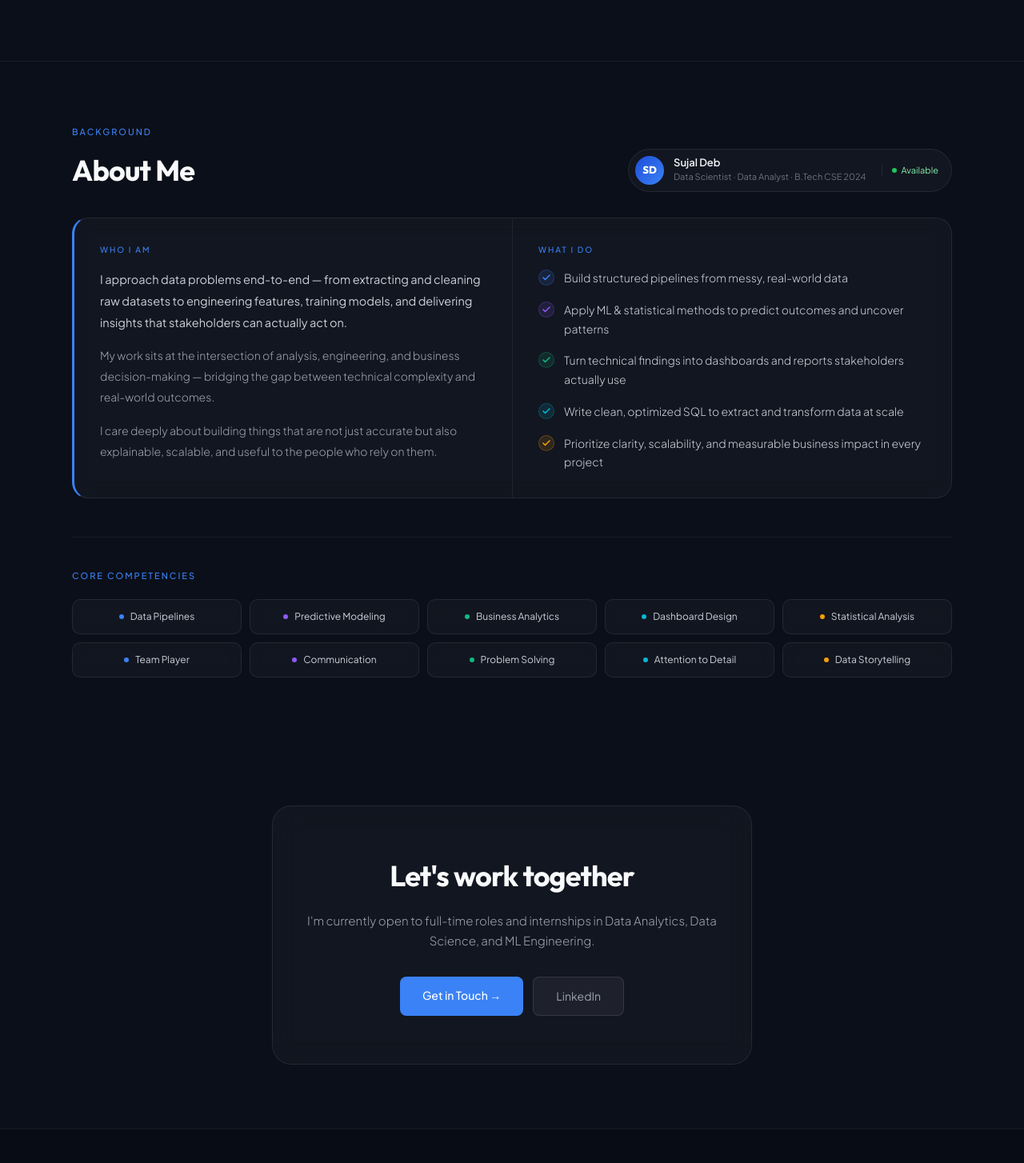
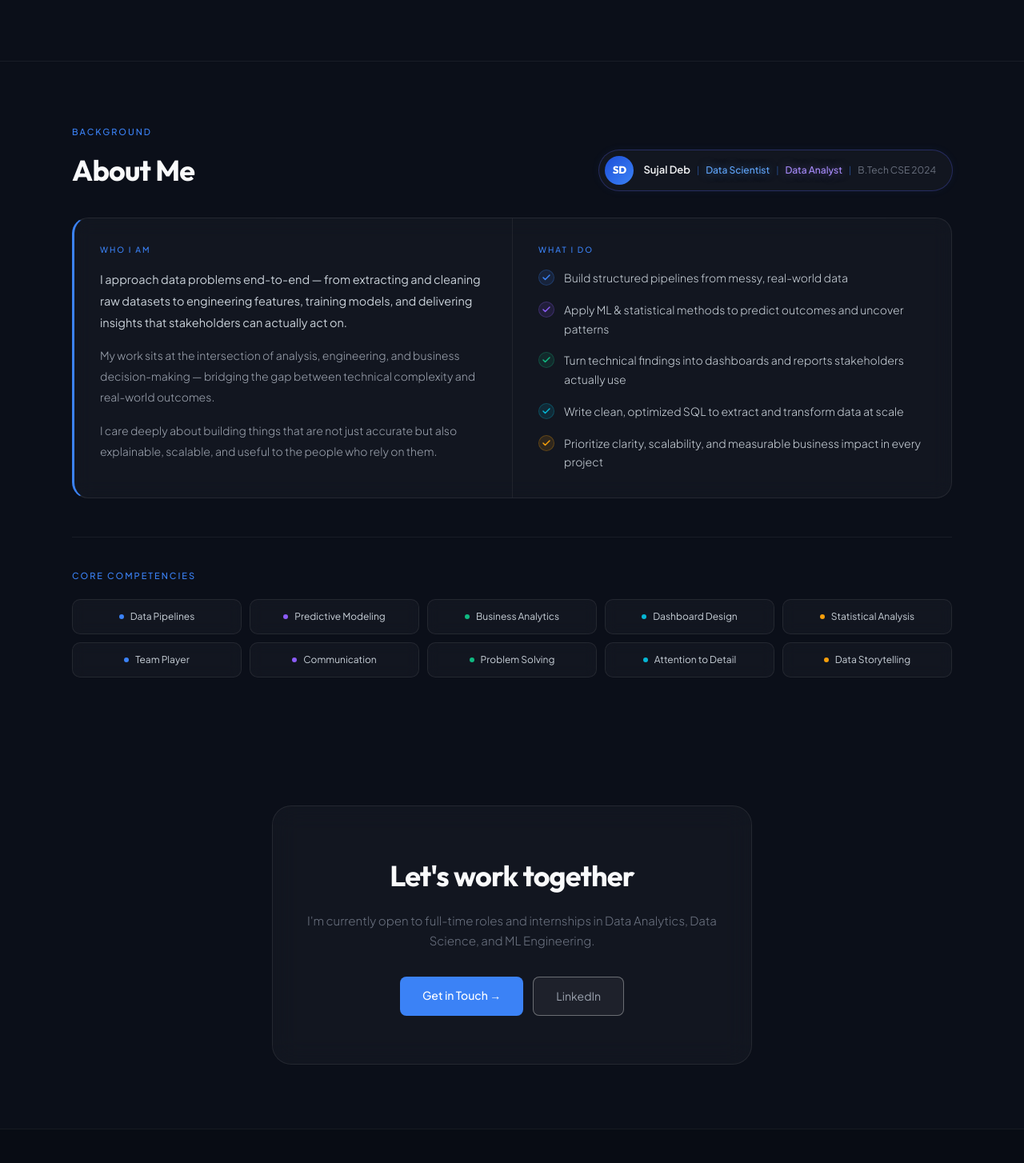
Before and after one commit to sujaldeb/sujal-portfolio, a React (Vite) app: page / in a window 1280 px wide. Shown: the part 1780-3234 px from the top of the page at 80% size. Built offline with nearby package versions, Linux system fonts and the light colour scheme.

Commit message:
identity pill gradient border glowing text

```diff
--- a/src/pages/Home.jsx
+++ b/src/pages/Home.jsx
@@ -85,24 +85,32 @@ const Home = () => {
               Background
             </div>
 
-            {/* Heading + Identity Row */}
+            {/* Heading + Identity Pill */}
             <div style={{ display: 'flex', justifyContent: 'space-between', alignItems: 'center', flexWrap: 'wrap', gap: '16px', marginBottom: '32px' }}>
               <h2 style={{ fontFamily: 'Outfit, sans-serif', fontSize: '36px', fontWeight: '700', color: '#F9FAFB', letterSpacing: '-0.8px', margin: 0 }}>
                 About Me
               </h2>
 
-              {/* Identity pill */}
-              <div style={{ display: 'flex', alignItems: 'center', gap: '12px', background: 'rgba(255,255,255,0.03)', border: '0.5px solid rgba(255,255,255,0.08)', borderRadius: '100px', padding: '8px 16px 8px 8px' }}>
+              {/* Identity pill with gradient border */}
+              <div style={{
+                display: 'flex', alignItems: 'center', gap: '12px',
+                background: 'rgba(255,255,255,0.03)',
+                borderRadius: '100px', padding: '7px 20px 7px 7px',
+                position: 'relative',
+                backgroundClip: 'padding-box',
+                boxShadow: '0 0 0 1px rgba(99,102,241,0.3), 0 0 12px rgba(59,130,246,0.08)',
+              }}>
                 <div style={{ width: '36px', height: '36px', background: 'linear-gradient(135deg, #1D4ED8, #3B82F6)', borderRadius: '50%', display: 'flex', alignItems: 'center', justifyContent: 'center', fontFamily: 'Outfit, sans-serif', fontSize: '13px', fontWeight: '800', color: '#fff', flexShrink: 0 }}>
                   SD
                 </div>
-                <div>
-                  <div style={{ fontWeight: '600', color: '#F3F4F6', fontSize: '13px', lineHeight: '1.2' }}>Sujal Deb</div>
-                  <div style={{ fontSize: '11px', color: '#6B7280', marginTop: '1px' }}>Data Scientist · Data Analyst · B.Tech CSE 2024</div>
-                </div>
-                <div style={{ display: 'flex', alignItems: 'center', gap: '5px', marginLeft: '8px', paddingLeft: '12px', borderLeft: '0.5px solid rgba(255,255,255,0.08)' }}>
-                  <span style={{ width: '6px', height: '6px', background: '#22C55E', borderRadius: '50%' }} />
-                  <span style={{ fontSize: '11px', color: '#86EFAC' }}>Available</span>
+                <div style={{ display: 'flex', alignItems: 'center', gap: '8px', flexWrap: 'wrap' }}>
+                  <span style={{ fontWeight: '600', color: '#F3F4F6', fontSize: '13px' }}>Sujal Deb</span>
+                  <span style={{ color: '#3B82F6', fontSize: '11px', opacity: 0.5 }}>|</span>
+                  <span style={{ fontSize: '12px', color: '#60A5FA', fontWeight: '500', textShadow: '0 0 12px rgba(96,165,250,0.5)' }}>Data Scientist</span>
+                  <span style={{ color: '#3B82F6', fontSize: '11px', opacity: 0.5 }}>|</span>
+                  <span style={{ fontSize: '12px', color: '#A78BFA', fontWeight: '500', textShadow: '0 0 12px rgba(167,139,250,0.5)' }}>Data Analyst</span>
+                  <span style={{ color: '#3B82F6', fontSize: '11px', opacity: 0.5 }}>|</span>
+                  <span style={{ fontSize: '12px', color: '#6B7280', fontWeight: '400' }}>B.Tech CSE 2024</span>
                 </div>
               </div>
             </div>
@@ -190,14 +198,14 @@ const Home = () => {
             <h2 style={{ fontFamily: 'Outfit, sans-serif', fontSize: '36px', fontWeight: '700', color: '#F9FAFB', letterSpacing: '-0.8px', marginBottom: '16px' }}>
               Let's work together
             </h2>
-            <p style={{ color: '#9CA3AF', fontSize: '15px', lineHeight: '1.7', marginBottom: '32px', fontWeight: '300' }}>
+            <p style={{ color: '#6B7280', fontSize: '15px', lineHeight: '1.7', marginBottom: '32px', fontWeight: '300' }}>
               I'm currently open to full-time roles and internships in Data Analytics, Data Science, and ML Engineering.
             </p>
             <div style={{ display: 'flex', gap: '12px', justifyContent: 'center', flexWrap: 'wrap' }}>
               <a href="mailto:sujaldeb1@gmail.com" style={{ background: '#3B82F6', color: '#fff', padding: '13px 28px', borderRadius: '8px', fontSize: '14px', fontWeight: '500', textDecoration: 'none' }}>
                 Get in Touch →
               </a>
-              <a href="https://linkedin.com/in/sujal-deb/" target="_blank" rel="noreferrer" style={{ background: 'rgba(255,255,255,0.05)', color: '#9CA3AF', padding: '13px 28px', borderRadius: '8px', fontSize: '14px', fontWeight: '400', textDecoration: 'none', border: '0.5px solid rgba(255,255,255,0.1)' }}>
+              <a href="https://linkedin.com/in/sujal-deb/" target="_blank" rel="noreferrer" style={{ background: 'rgba(255,255,255,0.05)', color: '#9CA3AF', padding: '13px 28px', borderRadius: '8px', fontSize: '14px', fontWeight: '400', textDecoration: 'none', border: '0.5px solid rgba(255,255,255,0.35)' }}>
                 LinkedIn
               </a>
             </div>
```
